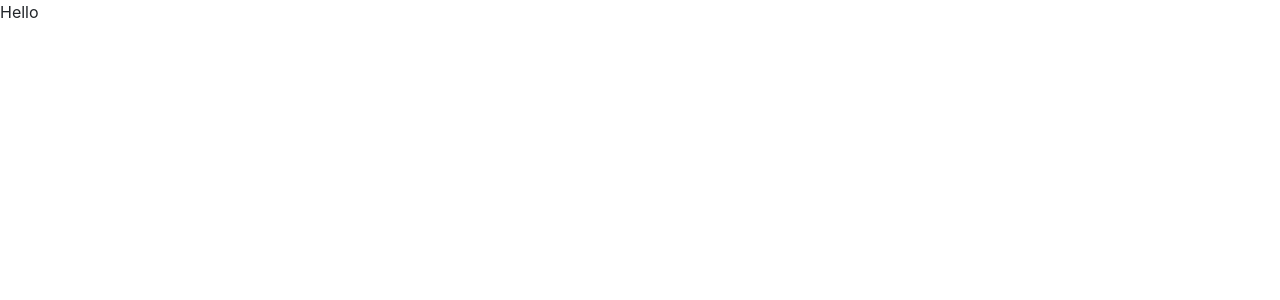
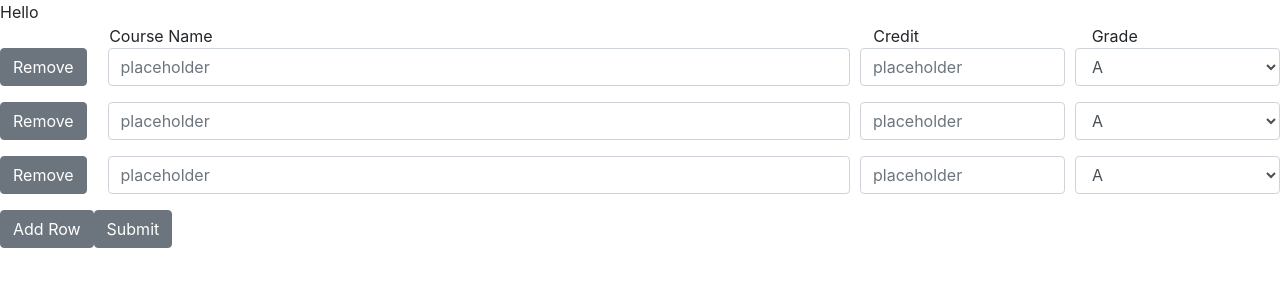
Before and after one commit to Okamon0427/gpa-calculator, a React (Create React App) app: page / in a window 1280 px wide. Shown: the top 300 px of the page. Built offline with nearby package versions, Linux system fonts and the light colour scheme.

Commit message:
Add remove and add row

```diff
--- a/src/App.tsx
+++ b/src/App.tsx
@@ -1,9 +1,45 @@
-import React from 'react';
+import React, { useState } from 'react';
+import { Button, Col, Form, Row } from 'reactstrap';
+import TermTable from './components/TermTable';
 
 const App: React.FC = () => {
+  const [array, setArray] = useState<any[]>([...Array(3)]);
+
+  const onSubmit = (e: any): void => {
+    e.preventDefault();
+    console.log('course[0]: ' + e.target.course[0].value);
+    console.log('course[1]: ' + e.target.course[1].value);
+    console.log('course[2]: ' + e.target.course[2].value);
+  };
+
+  const addRow = (): void => {
+    setArray([...array, ...Array(1)]);
+  };
+
+  const removeRow = (index: number): void => {
+    const filteredArray = array.filter((el, i) => {
+      return i !== index;
+    });
+    console.log(filteredArray)
+    setArray([...filteredArray])
+  }
+
   return (
     <div>
       Hello
+      <Form onSubmit={onSubmit}>
+        <Row>
+          <Col md={1}></Col>
+          <Col md={7}>Course Name</Col>
+          <Col md={2}>Credit</Col>
+          <Col md={2}>Grade</Col>
+        </Row>
+        {array.map((el: any, i: number) => (
+          <TermTable key={i} index={i} removeRow={removeRow} />
+        ))}
+        <Button type="button" onClick={addRow}>Add Row</Button>
+        <Button type="submit">Submit</Button>
+      </Form>
     </div>
   );
 }
--- /dev/null
+++ b/src/components/TermTable.tsx
@@ -0,0 +1,39 @@
+import { Button, Col, FormGroup, Input, Row } from 'reactstrap';
+
+interface Props {
+  removeRow: (key: number) => void;
+  index: number;
+}
+
+const TermTable: React.FC<Props> = ({ removeRow, index }) => {
+  return (
+    <Row form>
+      <Col md={1}>
+        <Button onClick={() => removeRow(index)}>Remove</Button>
+      </Col>
+      <Col md={7}>
+        <FormGroup>
+          <Input type="text" name="course" id="course" placeholder="placeholder" />
+        </FormGroup>
+      </Col>
+      <Col md={2}>
+        <FormGroup>
+          <Input type="number" name="credit" id="credit" placeholder="placeholder" />
+        </FormGroup>
+      </Col>
+      <Col md={2}>
+        <FormGroup>
+          <Input type="select" name="grade" id="grade">
+            <option>A</option>
+            <option>B</option>
+            <option>C</option>
+            <option>D</option>
+            <option>E</option>
+          </Input>
+        </FormGroup>
+      </Col>
+    </Row>
+  );
+};
+
+export default TermTable;
```
